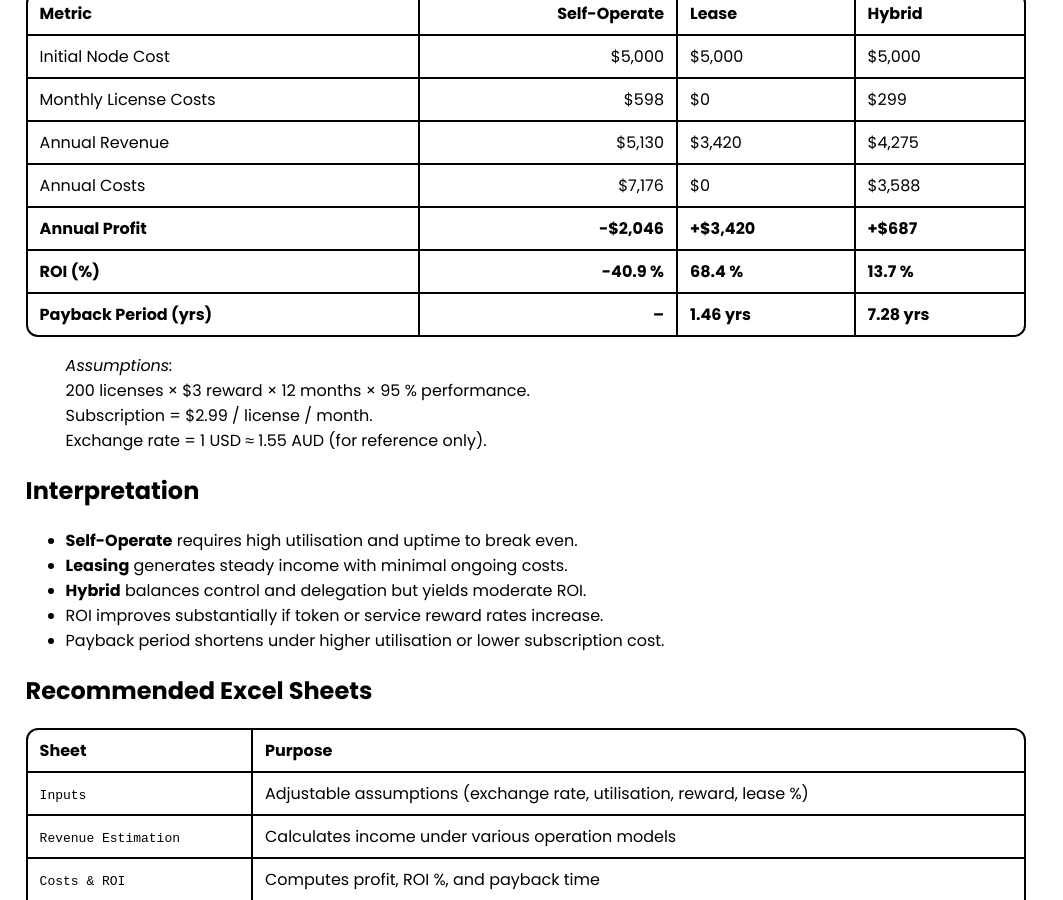
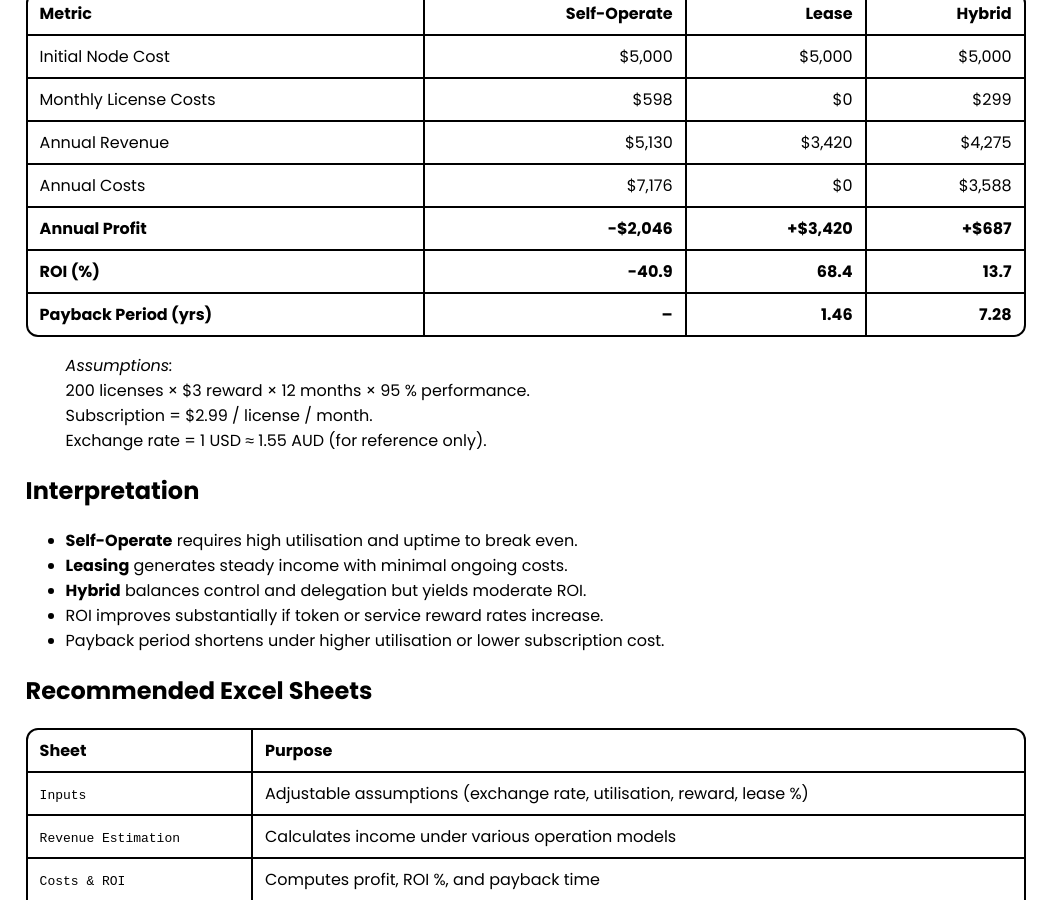
Before and after one commit to selfdriven-services/selfdriven-tel, a Jekyll site: the page built from docs/pages/resources-unity-financial-model.md, in a window 1280 px wide and 900 px high, scrolled down 963 px. Shown: the whole window, without its empty margins (0-1063 px from the left). Built offline with Jekyll 4.4.1, drawn with Linux system fonts in a browser that asks for light colours.

Commit message:
Update resources-unity-financial-model.md

```diff
--- a/docs/pages/resources-unity-financial-model.md
+++ b/docs/pages/resources-unity-financial-model.md
@@ -32,14 +32,14 @@ Applies to Unity Node Holders (2025 Model)
 ## Example Cost & ROI (USD)
 
 | Metric | Self-Operate | Lease | Hybrid |
-|---------|------------:|--------|--------|
+|---------|------------:|-------:|-------:|
 | Initial Node Cost | $5,000 | $5,000 | $5,000 |
 | Monthly License Costs | $598 | $0 | $299 |
 | Annual Revenue | $5,130 | $3,420 | $4,275 |
 | Annual Costs | $7,176 | $0 | $3,588 |
 | **Annual Profit** | **-$2,046** | **+$3,420** | **+$687** |
-| **ROI (%)** | **-40.9 %** | **68.4 %** | **13.7 %** |
-| **Payback Period (yrs)** | **–** | **1.46 yrs** | **7.28 yrs** |
+| **ROI (%)** | **-40.9** | **68.4** | **13.7** |
+| **Payback Period (yrs)** | **–** | **1.46** | **7.28** |
 
 > *Assumptions:*
 > 200 licenses × $3 reward × 12 months × 95 % performance.
```
